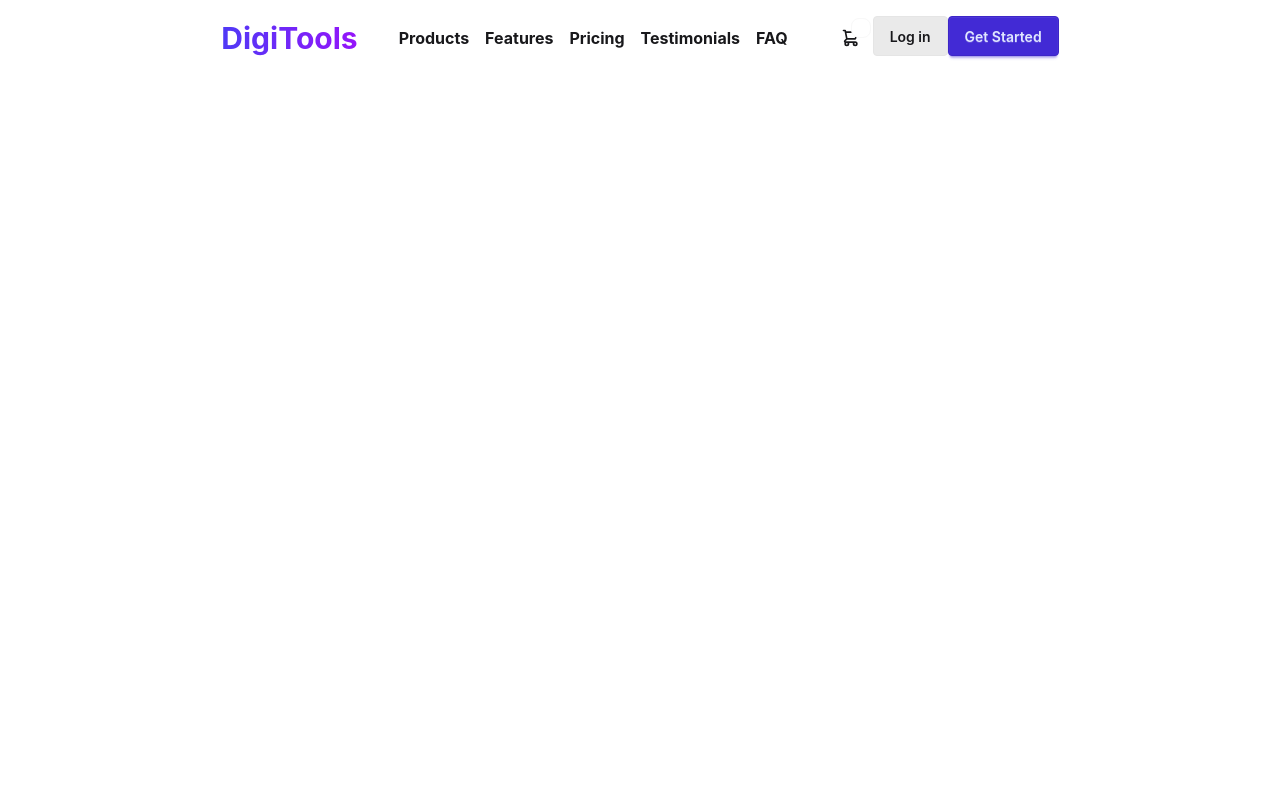
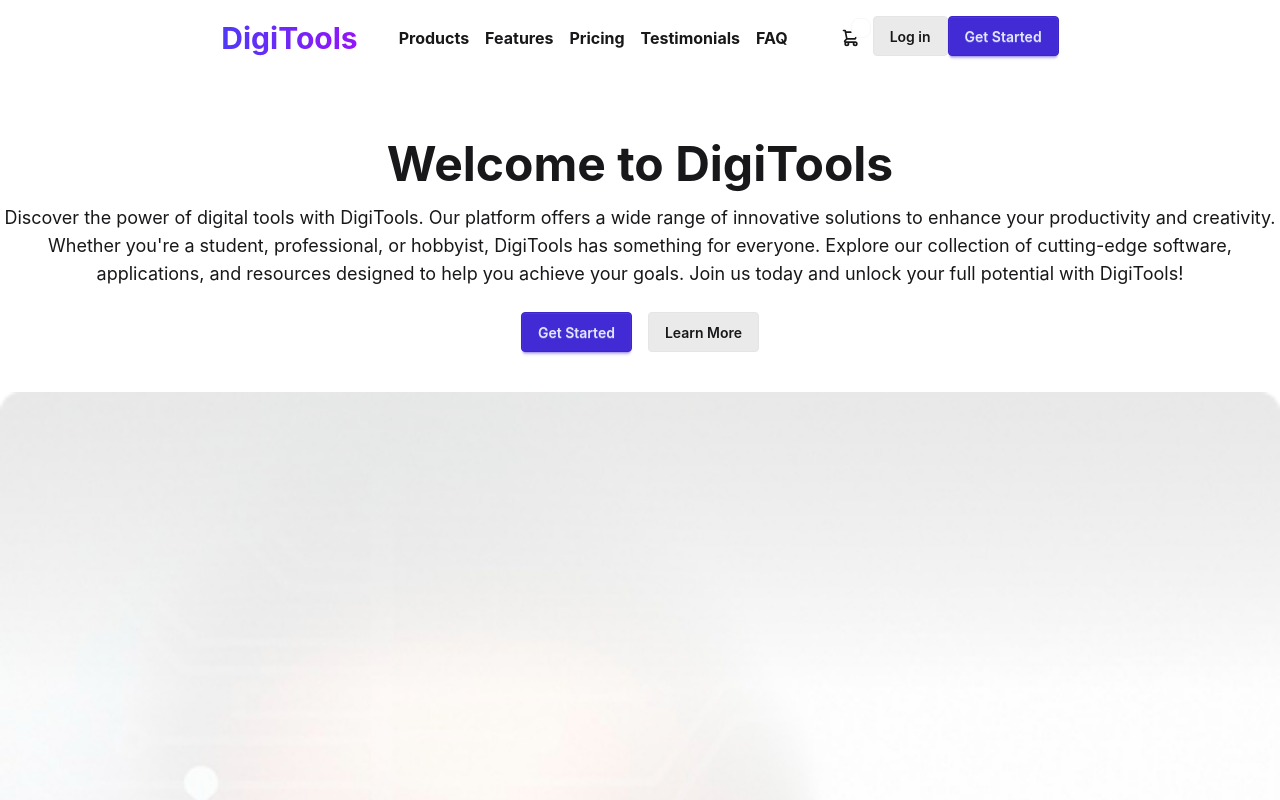
Before and after one commit to fardinSanjida/my-digitool, a React (Vite) app: page / in a window 1280 px wide. Shown: the top 800 px of the page. Built offline with nearby package versions, Linux system fonts and the light colour scheme.

Commit message:
banner section added

```diff
--- a/src/App.jsx
+++ b/src/App.jsx
@@ -1,4 +1,5 @@
 import './App.css'
+import Banner from './components/Banner/Banner';
 import Navber from './components/navber/Navber';
 
 function App() {
@@ -7,6 +8,7 @@ function App() {
   return (
     <>
     <Navber></Navber>
+    <Banner></Banner>
 
 
     </>
--- /dev/null
+++ b/src/components/Banner/Banner.jsx
@@ -0,0 +1,24 @@
+import React from 'react';
+import BannerPng from '../../assets/products/banner.png';
+
+const Banner = () => {
+    return (
+        <div>
+            <div>
+                <button></button>
+                    <h1 className='text-5xl font-bold text-center mt-10'>Welcome to DigiTools</h1>
+                    <p className='text-center mt-4 text-lg'>Discover the power of digital tools with DigiTools. Our platform offers a wide range of innovative solutions to enhance your productivity and creativity. Whether you're a student, professional, or hobbyist, DigiTools has something for everyone. Explore our collection of cutting-edge software, applications, and resources designed to help you achieve your goals. Join us today and unlock your full potential with DigiTools!</p>
+                    <div className='flex justify-center mt-6'>
+                        <button className='btn btn-primary'>Get Started</button>
+                        <button className='btn btn-soft ml-4'>Learn More</button>
+                    </div>
+            </div>
+            <div>
+                <img src={BannerPng} alt="Banner" className='w-full mt-10' />
+
+            </div>
+        </div>
+    );
+};
+
+export default Banner;
--- a/src/components/navber/Navber.jsx
+++ b/src/components/navber/Navber.jsx
@@ -13,7 +13,7 @@ const Navber = () => {
       }}>DigiTools</h1>
   </div>
   <div>
-    <ul className="hidden md:flex font-bold gap-4 justify-center">
+    <ul className="hidden lg:flex font-bold gap-4 justify-center">
       <li><a>Products</a></li>
       <li><a>Features</a></li>
       <li><a>Pricing</a></li>
```
